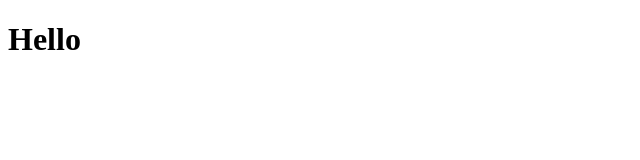
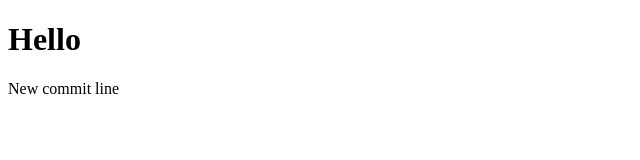
Before and after one commit to EvgenMaevsky/hello, a plain HTML site: page index.html in a window 1280 px wide. Shown: the whole page, without its empty margins (0-640 px from the left). Drawn offline with Linux system fonts and the light colour scheme.

Commit message:
Add second line

```diff
--- a/index.html
+++ b/index.html
@@ -8,5 +8,6 @@
 </head>
 <body>
     <h1>Hello</h1>
+    <p>New commit line</p>
 </body>
 </html>
```
